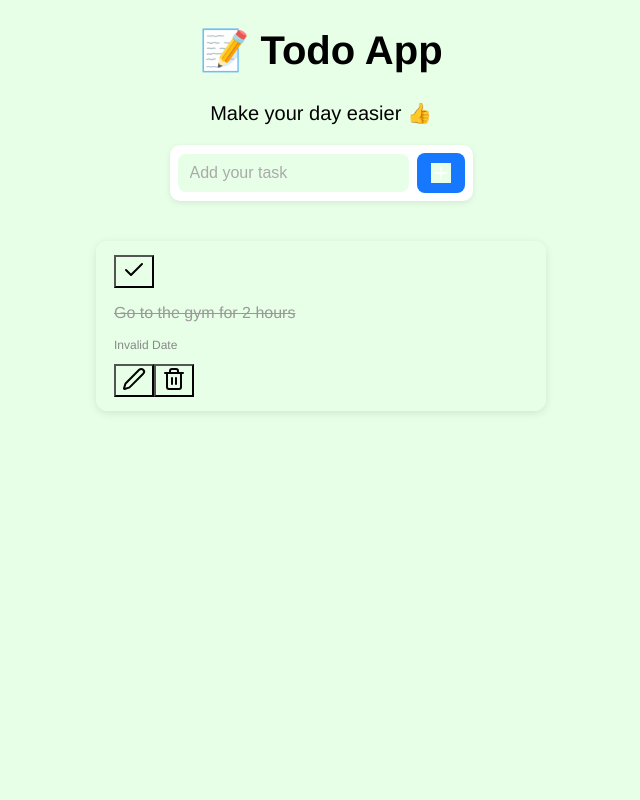
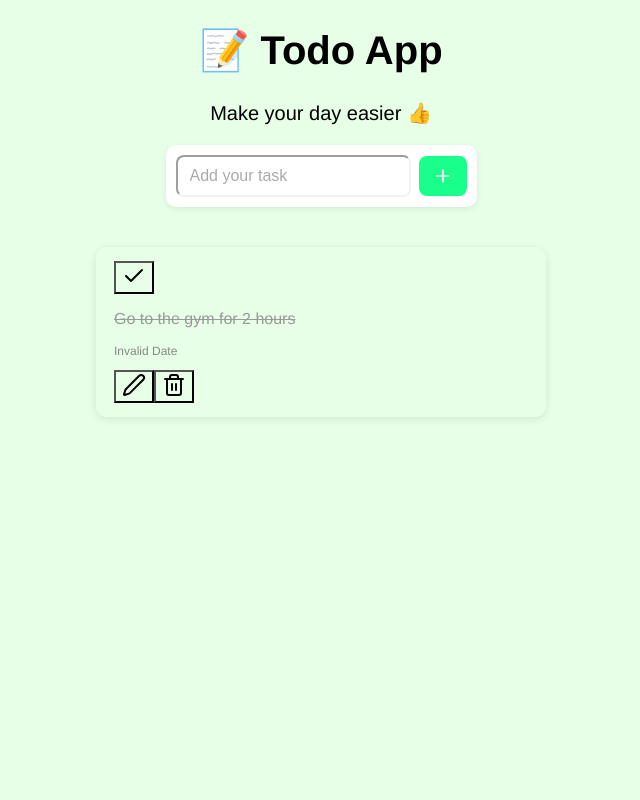
Before and after one commit to kencrimsonIT/Todo-App, a React (Create React App) app: page / in a window 1280 px wide. Shown: the top 800 px of the page, without its empty margins (319-959 px from the left). Built offline with nearby package versions, Linux system fonts and the light colour scheme.

Commit message:
FIX #1: Restyling background color of the input field & adding button

```diff
--- a/src/CSS/AddTask.css
+++ b/src/CSS/AddTask.css
@@ -8,19 +8,20 @@
     display: flex;
     align-items: center;
     background: #ffffff;
-    padding: 8px;
+    padding: 10px;
     border-radius: 10px;
-    box-shadow: 0px 2px 6px rgba(0, 0, 0, 0.08);
+    box-shadow: 0 2px 6px rgba(0, 0, 0, 0.08);
 }
 
 .task-input-field {
     flex: 1;
-    border: none;
     outline: none;
     font-size: 16px;
     padding: 10px 12px;
     border-radius: 8px;
     color: #333;
+    background-color: #ffffff;
+    border-color: #f2f2f2;
 }
 
 .task-input-field::placeholder {
@@ -31,24 +32,26 @@
     display: flex;
     justify-content: center;
     align-items: center;
-    background-color: #1677ff;
+    background-color: #1aff8c;
     border: none;
     outline: none;
     cursor: pointer;
     padding: 10px 14px;
     border-radius: 8px;
     margin-left: 8px;
-    transition: background-color 0.2s ease;
-}
-
-.add-btn:hover {
-    background-color: #125ed9;
+    transition: none;
 }
 
 .add-btn .icon {
     color: #fff;
+    background-color: #1aff8c;
     width: 20px;
     height: 20px;
+}
+
+.add-btn:hover, .add-btn:hover .icon {
+    background-color: #00cc66;
+    transition: background-color 0.2s ease-in-out;
 }
 
 .btn-text {
```
